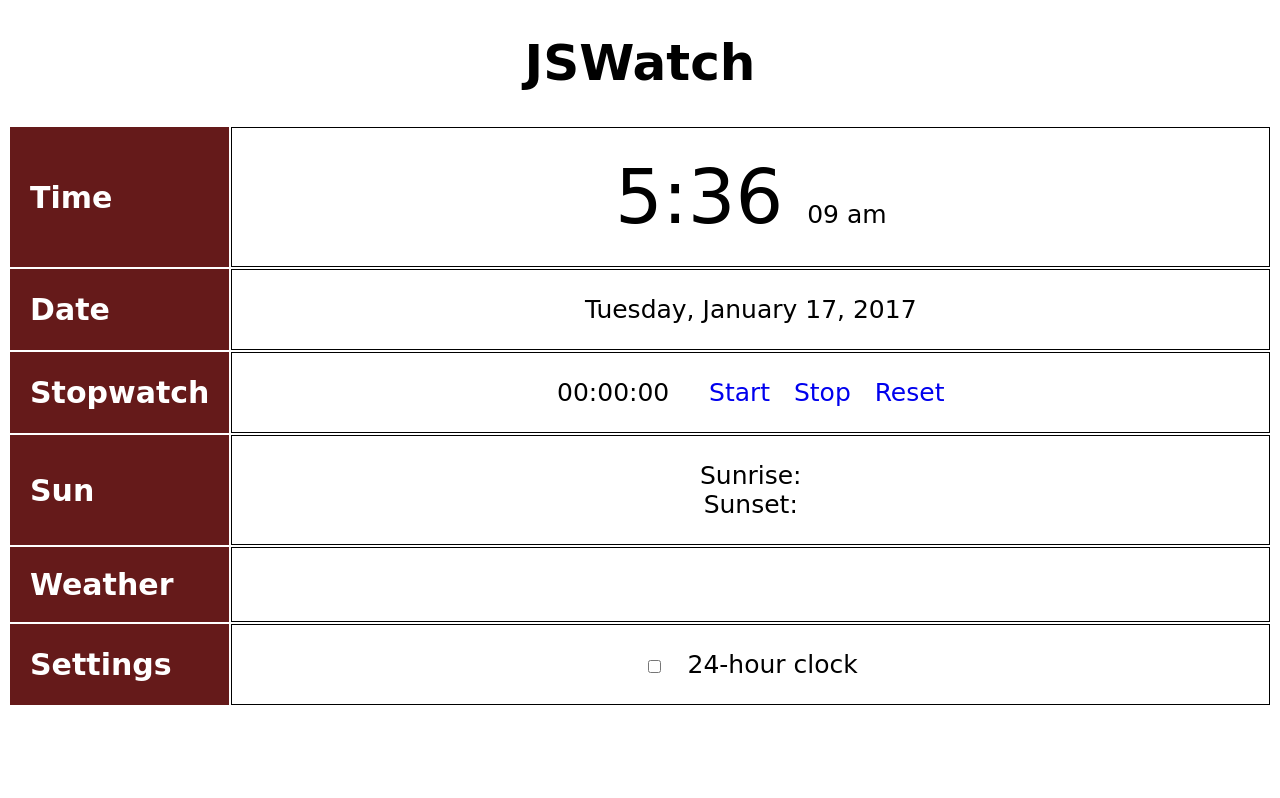
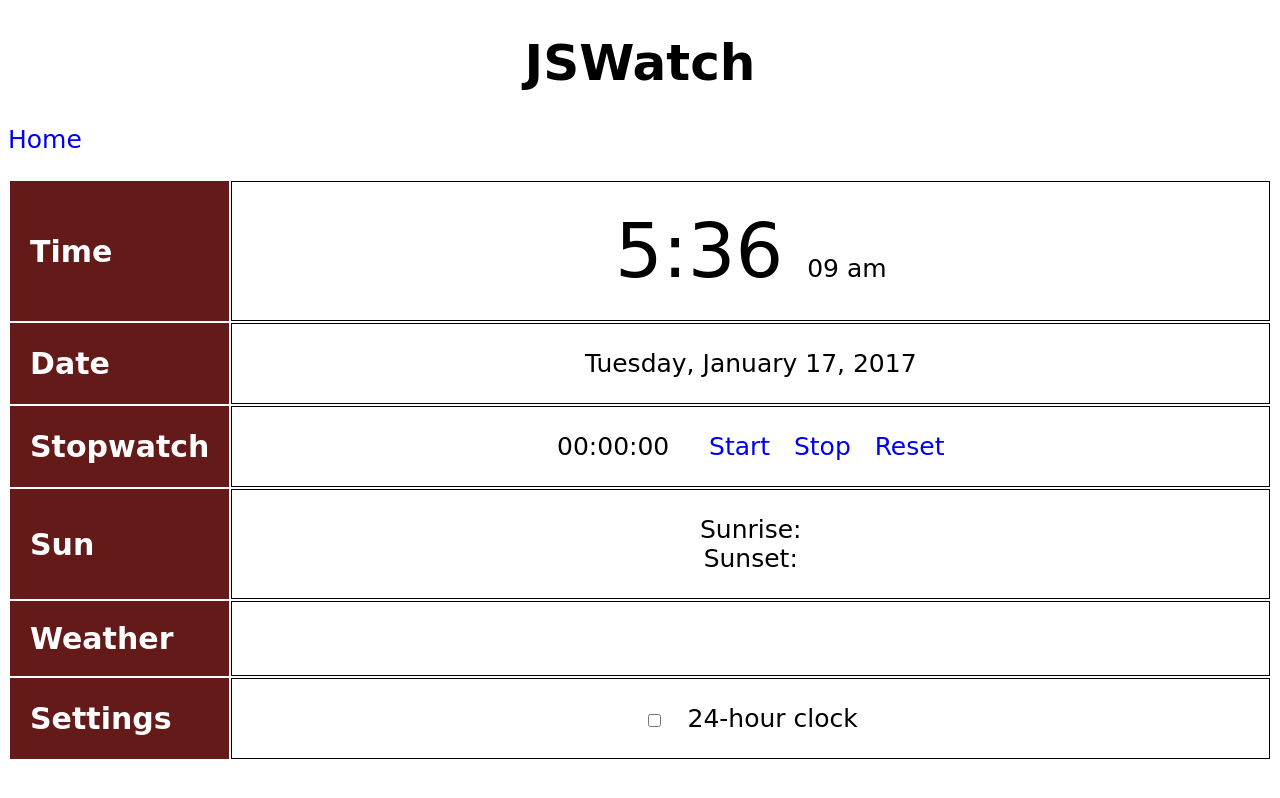
Before and after one commit to mikeorr/javascript, a website with bundled scripts: page watch.html in a window 1280 px wide. Built offline with nearby package versions, Linux system fonts and the light colour scheme; no server answers.

Commit message:
Breadcrumbs.

```diff
--- a/watch.css
+++ b/watch.css
@@ -12,6 +12,10 @@ a {
 
 a:hover {
     text-decoration: underline;
+    }
+
+p.breadcrumbs {
+    text-align: left;
     }
 
 table.watch {
--- a/watch.html
+++ b/watch.html
@@ -13,6 +13,8 @@
     <!-- BEGIN page content -->
 
     <h1>JSWatch</h1>
+
+    <p class="breadcrumbs"><a href="index.html">Home</a></p>
 
     <table class="watch">
       <tr>
```
